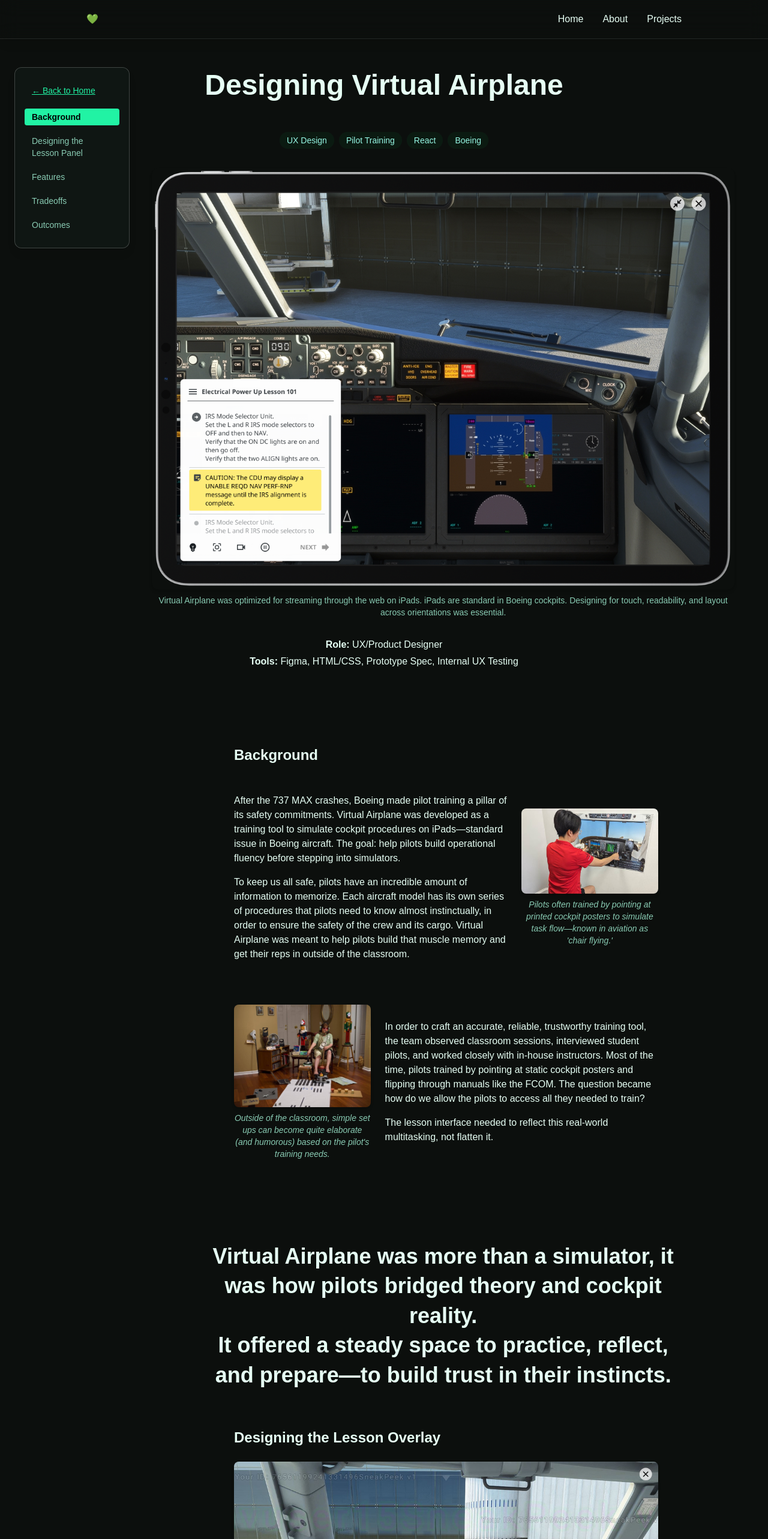
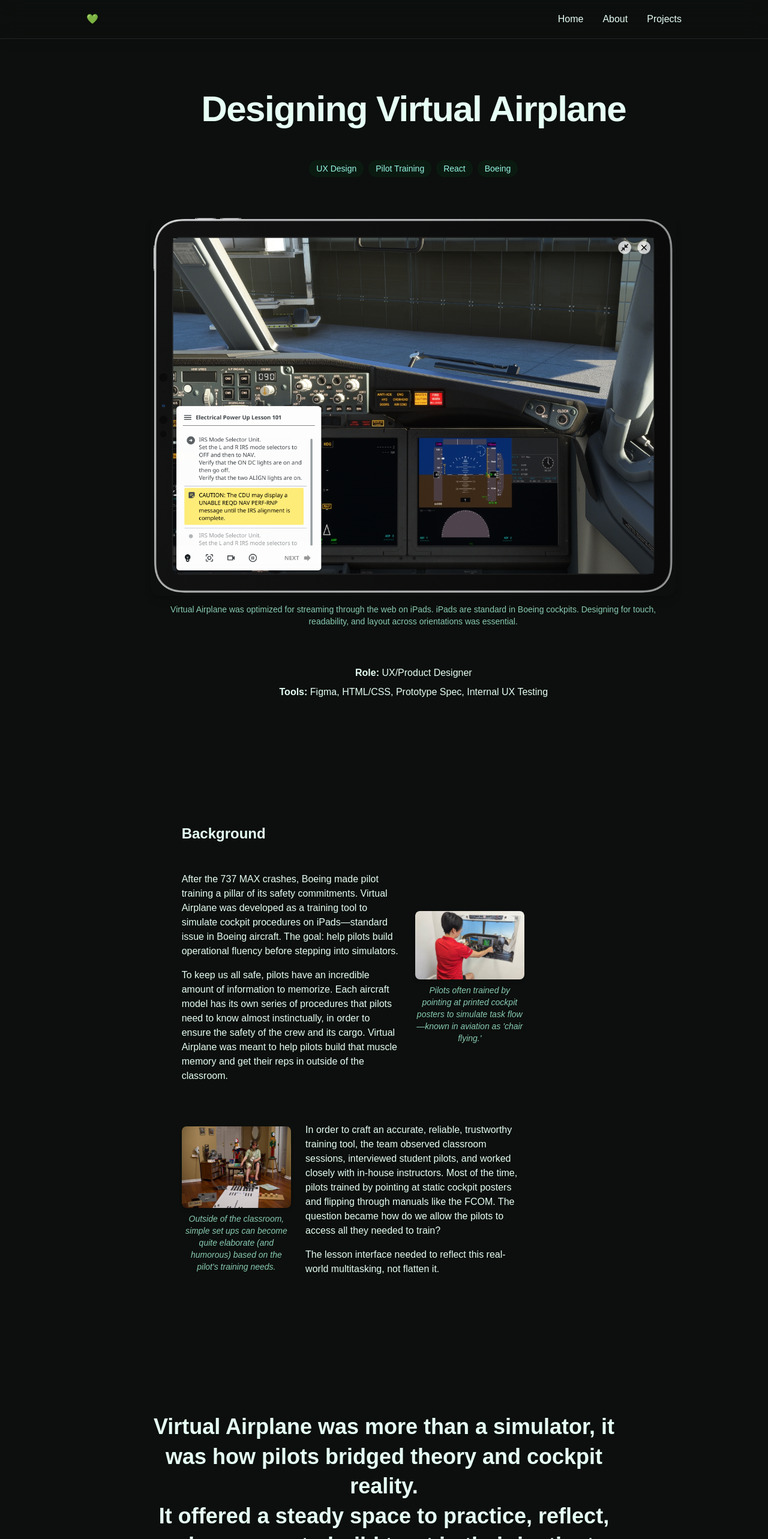
Before and after one commit to jordonaut/firstreactportfolio, a React (Vite) app: page /projects/virtual-airplane in a window 1280 px wide. Shown: the top 2566 px of the page at 60% size. Built offline with nearby package versions, Linux system fonts and the light colour scheme.

Commit message:
another refactor

```diff
--- a/src/components/ui/CaseStudyLayout.jsx
+++ b/src/components/ui/CaseStudyLayout.jsx
@@ -51,7 +51,7 @@
           let wrapperClass = 'col-span-12';
 
           if (isSection) {
-            wrapperClass += ' md:col-span-8 md:col-start-4 max-w-5xl w-full px-4 sm:px-8 py-12 space-y-20';
+            wrapperClass += ' md:col-span-7 md:col-start-3 max-w-5xl w-full px-4 sm:px-8 py-12 space-y-20';
           } else if (isFullBleed) {
             wrapperClass += ' w-full py-12';
           }
--- a/src/components/ui/FeatureQuote.jsx
+++ b/src/components/ui/FeatureQuote.jsx
@@ -1,9 +1,9 @@
 export function FeatureQuote({ children }) {
   return (
-    <section className="w-full px-4 sm:px-4 py-16 md:py-0">
+    <section className="w-full py-12 px-4 sm:px-4">
       <div className="grid grid-cols-12">
-        <div className="col-span-12 md:col-start-4 md:col-span-8">
-          <blockquote className="text-2xl sm:text-3xl md:text-4xl leading-snug text-[var(--color-text)] text-center font-bold">
+        <div className="col-span-12 lg:col-start-3 lg:col-span-8">
+          <blockquote className="text-2xl md:text-3xl lg:text-4xl leading-snug text-[var(--color-text)] text-center font-bold">
             {children}
           </blockquote>
         </div>
--- a/src/components/ui/HeroSection.jsx
+++ b/src/components/ui/HeroSection.jsx
@@ -11,10 +11,11 @@
   tags = [],
 }) => {
   return (
-    <section className="w-full px-4 sm:px-6 py-16">
-      <div className="max-w-screen-xl mx-auto text-center space-y-8">
+    <section className="w-full py-24 px-4 sm:px-6 bg-[var(--color-bg)] text-[var(--color-text)]">
+      <div className="grid grid-cols-12 gap-4 max-w-screen-xl mx-auto">
+        <div className="col-span-12 lg:col-start-3 lg:col-span-9 text-center space-y-8">
           {title && (
-          <h1 className="text-4xl md:text-5xl font-bold leading-tight text-[var(--color-text)]">
+            <h1 className="text-5xl md:text-6xl font-bold leading-tight tracking-tight">
               {title}
             </h1>
           )}
@@ -26,21 +27,22 @@
           )}
 
           {subtitle && (
-          <p className="text-lg text-[var(--color-text-secondary)] max-w-3xl mx-auto">
+            <p className="text-xl md:text-2xl text-[var(--color-text-secondary)] max-w-3xl mx-auto">
               {subtitle}
             </p>
           )}
+        </div>
 
         {image && (
-          <div className="grid grid-cols-12 gap-4 mt-8">
-            <div className="col-span-12 md:col-start-3 md:col-span-10">
+        <div className="col-span-12 grid grid-cols-12 mt-12">
+          <div className="col-start-3 col-span-9 mx-auto">
             <img
               src={image}
               alt={alt}
-                className="w-full h-auto rounded-xl shadow-md"
+              className="w-full h-auto rounded-2xl shadow-lg"
             />
             {caption && (
-                <p className="text-sm mt-2 text-[var(--color-text-secondary)] text-left md:text-center">
+              <p className="text-sm mt-3 text-[var(--color-text-secondary)] text-center">
                 {caption}
               </p>
             )}
@@ -48,7 +50,8 @@
         </div>
       )}
 
-        <div className="space-y-1 text-[var(--color-text)] text-center">
+
+        <div className="col-span-12 lg:col-start-3 lg:col-span-9 text-center mt-12 space-y-2 text-[var(--color-text)]">
           {role && <p><strong>Role:</strong> {role}</p>}
           {tools && <p><strong>Tools:</strong> {tools}</p>}
         </div>
--- a/src/components/ui/Section.jsx
+++ b/src/components/ui/Section.jsx
@@ -2,16 +2,16 @@
 
 export const Section = ({ id, children, className = '', ...rest }) => {
   return (
-    <motion.section
+    <motion.div
       id={id}
       {...rest}
-      className={`w-full max-w-5xl mx-auto px-4 py-4 md:py-4 scroll-mt-24 ${className}`}
+      className={`w-full px-4 sm:px-8 py-16 scroll-mt-20 ${className}`}
       initial={{ opacity: 0, y: 50 }}
       whileInView={{ opacity: 1, y: 0 }}
       transition={{ duration: 0.8, ease: 'easeOut' }}
       viewport={{ once: true, amount: 0.2 }}
     >
       {children}
-    </motion.section>
+    </motion.div>
   );
 };
```
Lines whose indentation alone changed are shown as unchanged.
